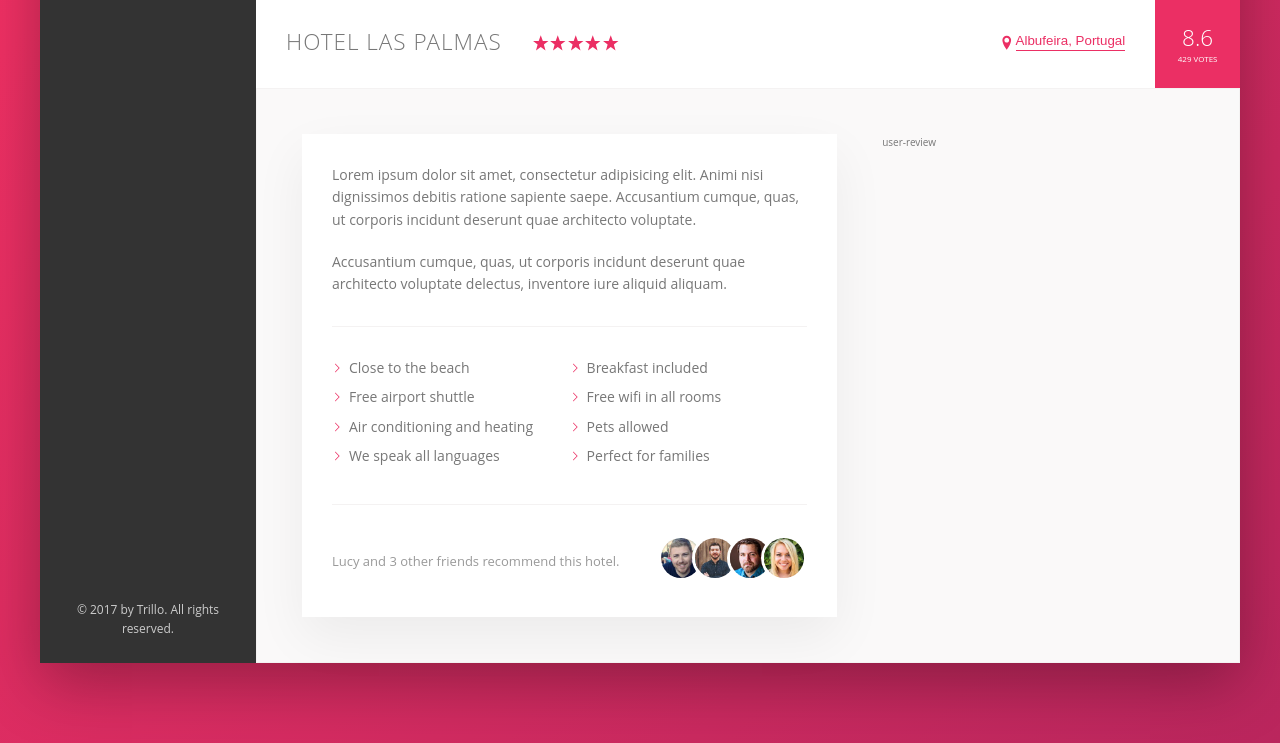
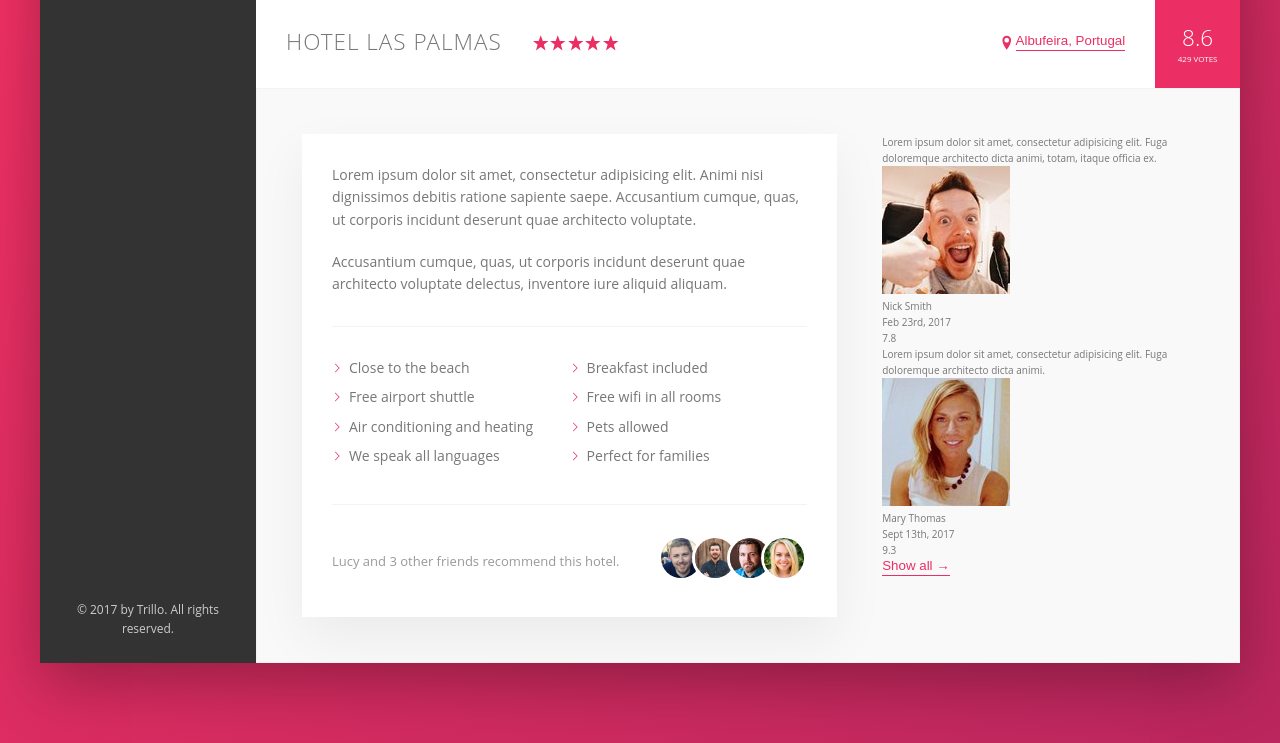
Before and after one commit to itK-Repo/clone-Trilio-flex-box, a website: page index.html in a window 1280 px wide. Shown: the part 538-1281 px from the top of the page. Drawn offline with nearby package versions, Linux system fonts and the light colour scheme; files that its build step writes are made by us from their sources.

Commit message:
new: user-reviews 마크업

```diff
--- a/index.html
+++ b/index.html
@@ -158,8 +158,37 @@
             </div>
           </div>
           <div class="user-reviews">
-            user-review
-          </div>
+            <!-- MEMO: image와 description이 있는 경우(review) figure element를 사용한다. -->
+            <figure class="review">
+                <blockquote class="review__text">
+                    Lorem ipsum dolor sit amet, consectetur adipisicing elit.
+                    Fuga doloremque architecto dicta animi, totam, itaque officia ex.
+                </blockquote>
+                <figcaption class="review__user">
+                    <img src="img/user-1.jpg" alt="user-1" class="review__photo">
+                    <div class="review__user-box">
+                        <p class="review__user-name">Nick Smith</p>
+                        <p class="review__user-date">Feb 23rd, 2017</p>
+                    </div>
+                    <div class="review__rating">7.8</div>
+                </figcaption>
+            </figure>
+            <figure class="review">
+                <blockquote class="review__text">
+                    Lorem ipsum dolor sit amet, consectetur adipisicing elit.
+                    Fuga doloremque architecto dicta animi.
+                </blockquote>
+                <figcaption class="review__user">
+                    <img src="img/user-2.jpg" alt="user-2" class="review__photo">
+                    <div class="review__user-box">
+                        <p class="review__user-name">Mary Thomas</p>
+                        <p class="review__user-date">Sept 13th, 2017</p>
+                    </div>
+                    <div class="review__rating">9.3</div>
+                </figcaption>
+            </figure>
+            <button class="btn-inline">Show all <span>&rarr;</span></button>
+        </div>
       </div>
       </main>
     </div>
```
